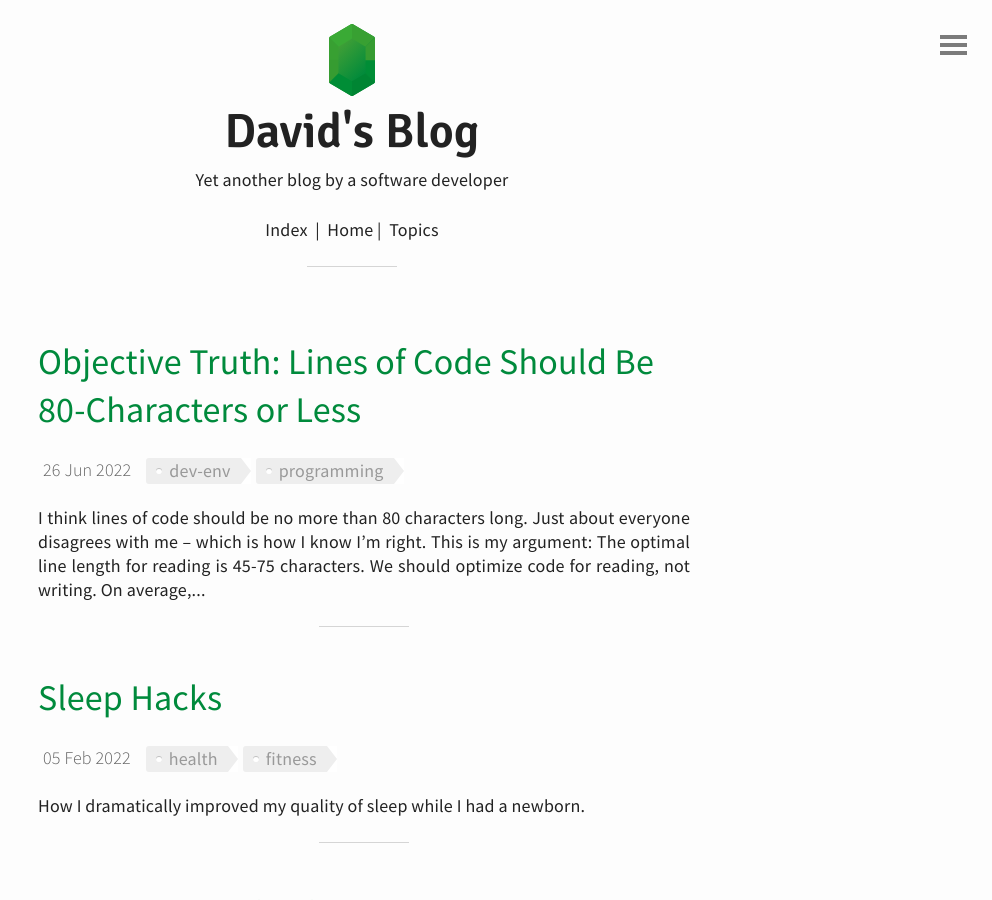
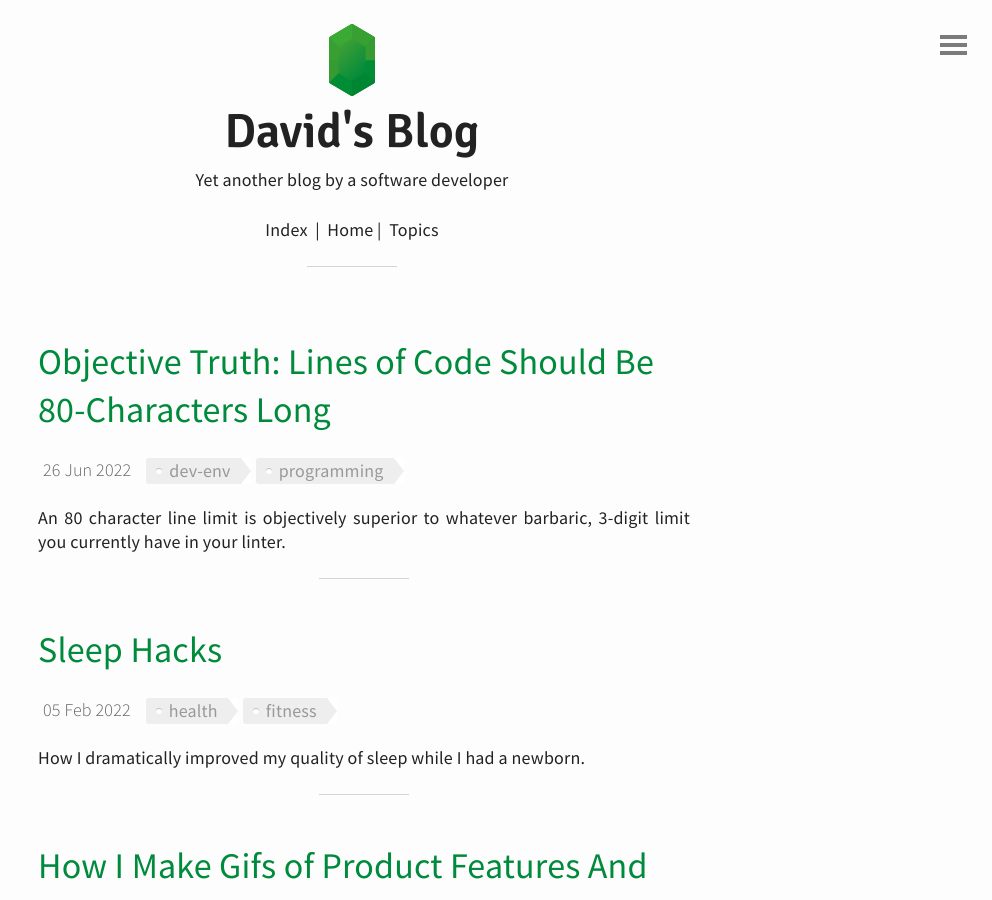
Before and after one commit to davidlaprade/davidlaprade.github.io, a Jekyll site: the page built from index.html, in a window 1280 px wide and 900 px high. Shown: the whole window, without its empty margins (288-1280 px from the left). Built offline with Jekyll 4.4.1, drawn with Linux system fonts in a browser that asks for light colours; the list of posts is cut into pages by our own code.

Commit message:
Update line length title and excerpt

```diff
--- a/_posts/2022-01-01-80-char-line-limit.md
+++ b/_posts/2022-01-01-80-char-line-limit.md
@@ -1,7 +1,8 @@
 ---
-title: "Objective Truth: Lines of Code Should Be 80-Characters or Less"
+title: "Objective Truth: Lines of Code Should Be 80-Characters Long"
 tags: dev-env programming
 date: "2022-06-26"
+excerpt: "An 80 character line limit is objectively superior to whatever barbaric, 3-digit limit you currently have in your linter."
 ---
 
 I think lines of code should be no more than 80 characters long. Just about
```
